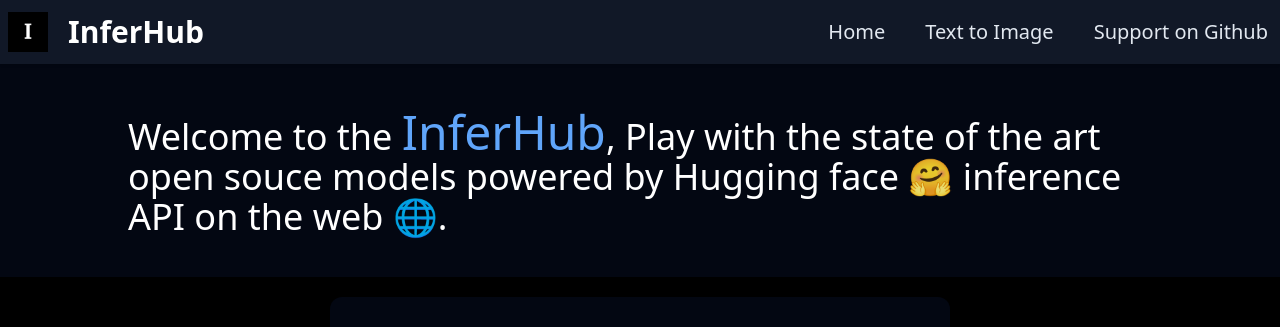
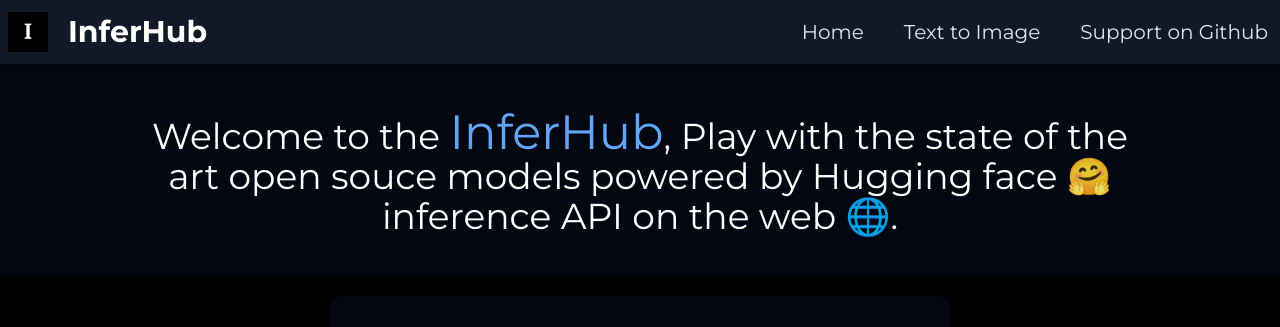
Before and after one commit to Santhoshmani1/Inferhub, a React (Vite) app: page / in a window 1280 px wide. Shown: the top 327 px of the page. Built offline with nearby package versions, Linux system fonts and the light colour scheme.

Commit message:
Change fontstyle to montserrat in Home.jsx

```diff
--- a/src/pages/Home.jsx
+++ b/src/pages/Home.jsx
@@ -5,13 +5,13 @@
 
 const Home = () => {
   return (
-    <>
+    <div style={{fontFamily:"Montserrat,Ariel"}}>
       <Header />
 
       <div className="pt-12"></div>
 
       <div className="home-hero pt-5 m-auto bg-gray-950 text-white">
-        <h2 className="text-2xl leading-relaxed md:text-3xl lg:text-4xl w-4/5 mx-auto py-10">
+        <h2 className="text-xl leading-relaxed md:text-3xl lg:text-4xl w-4/5 mx-auto py-10 text-center">
           Welcome to the{" "}
           <span className="text-blue-400 lg:text-5xl md:text-4xl sm:text-3xl text-2xl">
             InferHub
@@ -39,7 +39,7 @@
           <p><a href="https://github.com/santhoshmani1/inferhub" target="_blank" rel="noreferrer" className="hover:underline  hover:text-gray-300 leading-loose text-xl">Support on Github <FaGithub className=" mx-2 my-1 text-white" style={{ display: "inline" }} /></a></p>
         </div>
       </footer>
-    </>
+    </div>
   );
 };
 
```
